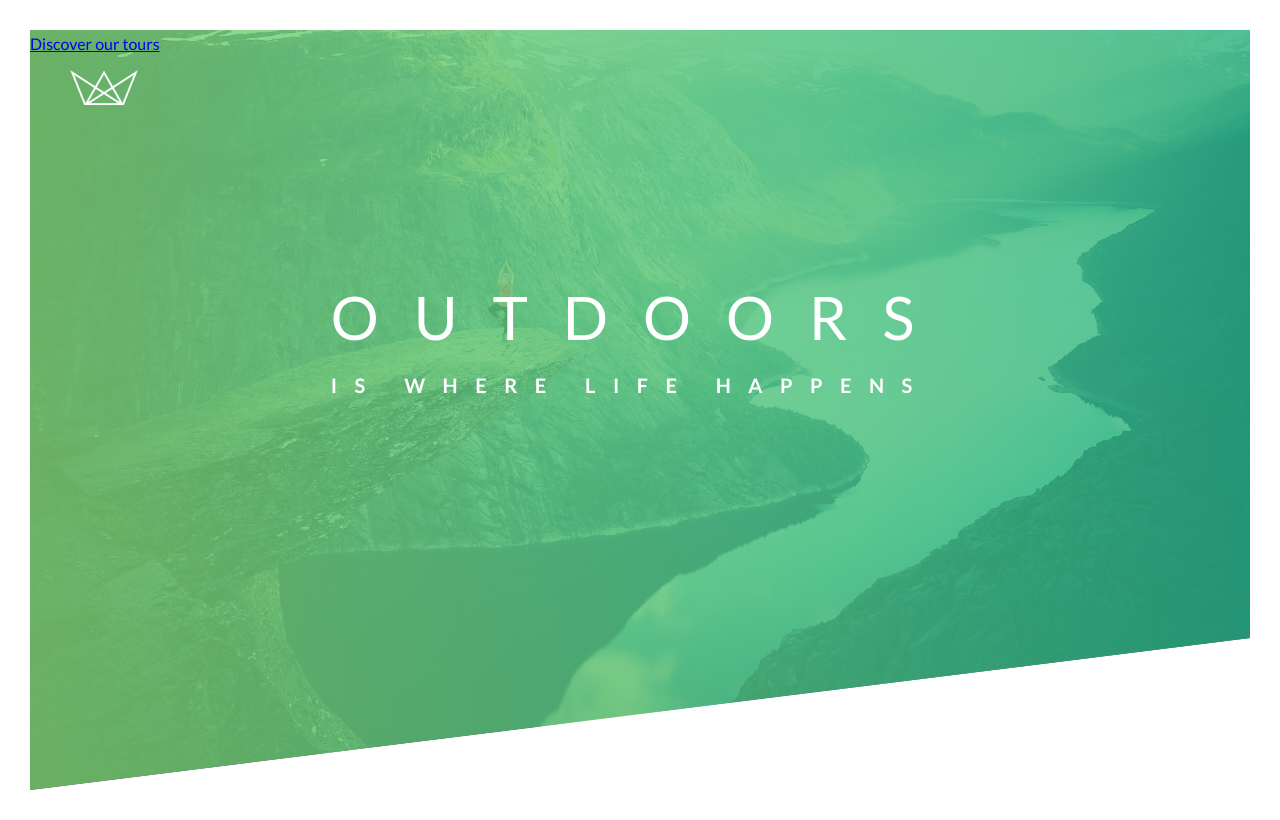
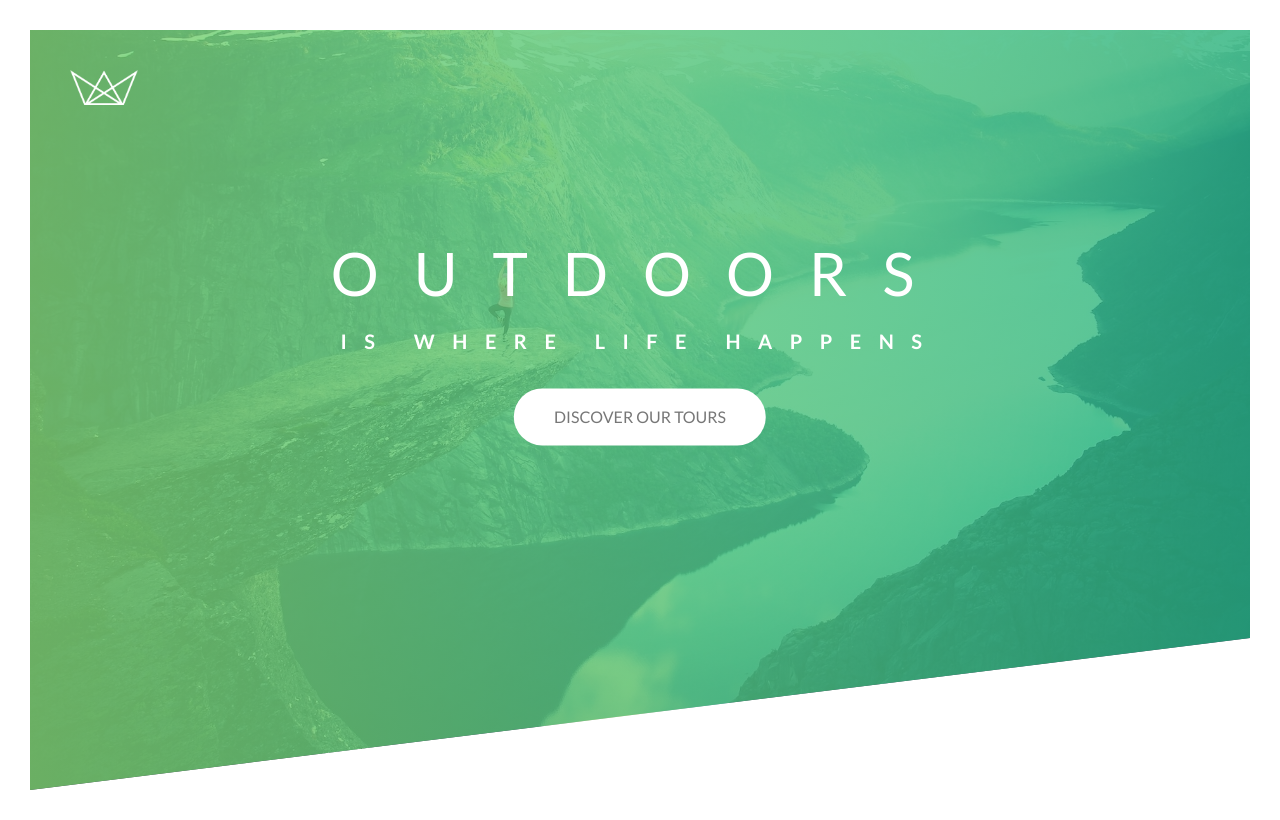
Before and after one commit to Sandra-Kao/advanced-css-course-master, a plain HTML site: page Natours/starter/index.html in a window 1280 px wide. Drawn offline with Linux system fonts and the light colour scheme; files that its build step writes are made by us from their sources.

Commit message:
Update style.css

```diff
--- a/Natours/starter/css/style.css
+++ b/Natours/starter/css/style.css
@@ -41,13 +41,18 @@ body {
     height: 35px;
 }
 
+.text-box {
+    top: 40%;
+    left: 50%;
+    transform: translate(-50%, -50%);
+    position: absolute;
+    text-align: center;
+}
+
 .heading-primay {
     color: #fff;
     text-transform: uppercase;
-    position: absolute;
-    top: 40%;
-    left: 50%;
-    transform: translate(-50%, -50%);
+    margin-bottom: 30px;
 }
 
 .heading-primay-main {
@@ -57,7 +62,7 @@ body {
     letter-spacing: 35px;
     animation-name: moveInLeft;
     animation-timing-function: ease-in;
-    animation-duration: 5s;
+    animation-duration: .5s;
 }
 
 .heading-primay-sub {
@@ -95,3 +100,29 @@ body {
         transform: translate(0);
     }
 }
+
+.btn:link,
+.btn:visited {
+    display: inline-block;
+    text-decoration: none;
+    padding: 15px 40px;
+    text-transform: uppercase;
+    position: relative;
+    border-radius: 100px;
+    transition: .2s;
+}
+
+.btn:hover {
+    transform: translateY(-3px);
+    box-shadow: 0 7px 10px rgba(0, 0, 0, 0.2);
+}
+
+.btn:active {
+    transform: translateY(-1px);
+    box-shadow: 0 5px 20px rgba(0, 0, 0, 0.2);
+}
+
+.btn-white {
+    background-color: #fff;
+    color: #777;
+}
```
